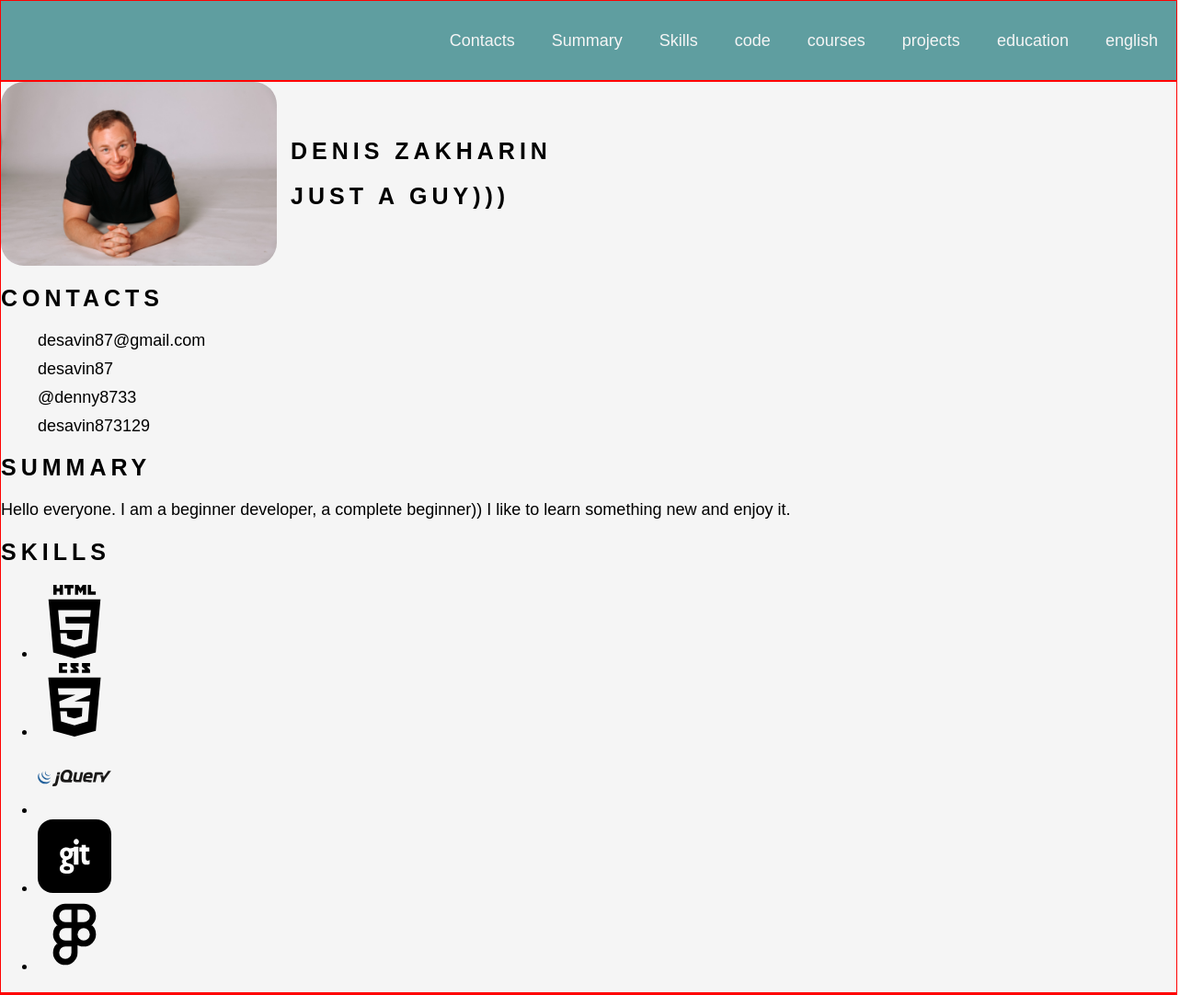
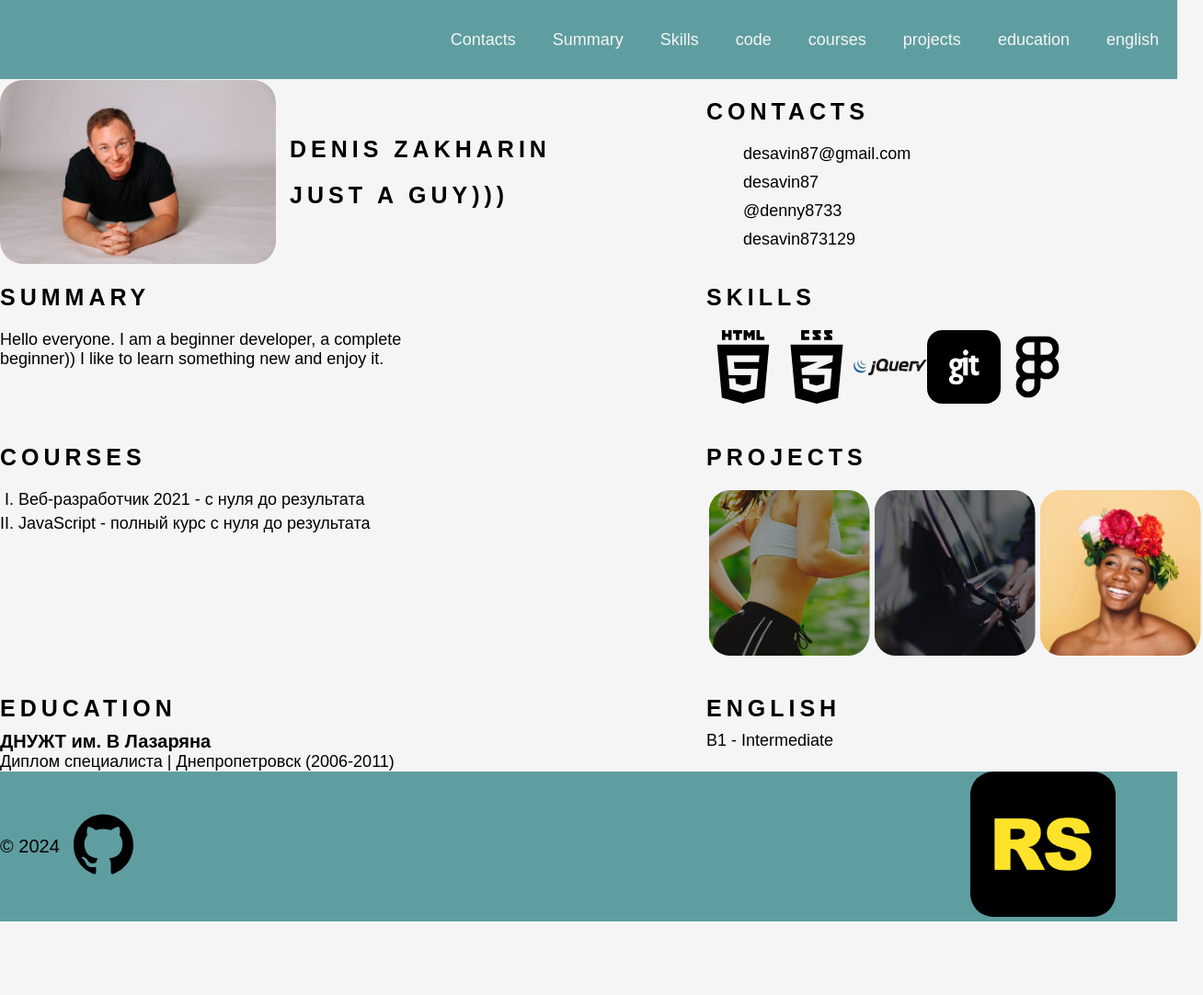
Before and after one commit to desavin87/rsschool-cv, a plain HTML site: page index.html in a window 1280 px wide. Shown: the whole page at 92% size, 1308 px wide, since content can reach past the window. After the commit the page ends 1002 px from the top, so only its background shows below. Drawn offline with Linux system fonts and the light colour scheme; a web font is replaced by a local one.

Commit message:
feat: add footer

```diff
--- a/index.html
+++ b/index.html
@@ -31,7 +31,7 @@
 		</div>
 	</header>
 	<main class="main">
-		<div class="container">
+		<div class="container main-container">
 			<section class="photo">
 				<img src="./assets/img/photo.JPG" alt="photo">
 				<div class="wrapper">
@@ -51,7 +51,8 @@
 			</section>
 			<section class="section" id="summary">
 				<h2 class="section-title">summary</h2>
-				<p>Hello everyone. I am a beginner developer, a complete beginner)) I like to learn something new and enjoy
+				<p class="summary-text">Hello everyone. I am a beginner developer, a complete beginner)) I like to learn
+					something new and enjoy
 					it.</p>
 			</section>
 			<section class="section" id="skills">
@@ -74,11 +75,48 @@
 					</li>
 				</ul>
 			</section>
+			<section class="section courses" id="courses">
+				<h2 class="section-title">courses</h2>
+				<ul>
+					<li>
+						<p>Веб-разработчик 2021 - с нуля до результата</p>
+					</li>
+					<li>
+						<p>JavaScript - полный курс с нуля до результата</p>
+					</li>
+				</ul>
+			</section>
+			<section class="section projects" id="projects">
+				<h2 class="section-title">projects</h2>
+				<ul class="projects-list">
+					<li class="projects-list-item"><a href="https://desavin87.github.io/Pulse/"><img
+								src="./assets/img/pulse.jpg" alt="promo"></a></li>
+					<li class="projects-list-item"><a href="https://desavin87.github.io/Uber/"><img
+								src="./assets/img/uber.jpg" alt="promo"></a></li>
+					<li class="projects-list-item"><a href="https://desavin87.github.io/thrivetaulk/"><img
+								src="./assets/img/flowers.jpg" alt="promo"></a></li>
+				</ul>
+			</section>
+			<section class="section education" id="education">
+				<h2 class="section-title">education</h2>
+				<p><span>ДНУЖТ им. В Лазаряна</span></p>
+				<p>Диплом специалиста | Днепропетровск (2006-2011)</p>
+			</section>
+			<section class="section english">
+				<h2 class="section-title">english</h2>
+				<p>B1 - Intermediate</p>
+			</section>
 		</div>
 	</main>
 	<footer class="footer">
-		<div class="container">
-
+		<div class="container footer-container">
+			<div class="footer-info">
+				<p>© 2024</p>
+				<a href=""><img src="./assets/icons/github-142-svgrepo-com.svg" alt="github"></a>
+			</div>
+			<div class="footer-logo">
+				<a href="https://rs.school/courses/javascript-ru"><img src="./assets/img/rs.png" alt="rs_school"></a>
+			</div>
 		</div>
 	</footer>
 </body>
--- a/style.css
+++ b/style.css
@@ -15,18 +15,31 @@ body {
 	min-height: 100vh;
 	margin: 0;
 	padding: 0;
+	background-color: whitesmoke;
 }
 
 .header {
-	border: 1px solid red;
 	background-color: #5F9EA0;
 }
-.main {
-	background-color: whitesmoke;
-	border: 1px solid red;
+
+.footer {
+	background-color: #5F9EA0;
 }
-.footer {
-	border: 1px solid red;
+
+.main-container {
+	display: flex;
+	flex-wrap: wrap;
+	justify-content: space-between;
+}
+
+.footer-container {
+	display: flex;
+	justify-content: space-between;
+	align-items: center;
+}
+
+.section {
+	width: 40%;
 }
 
 .container {
@@ -56,8 +69,6 @@ body {
 	color: red;
 }
 
-.section {
-}
 .section-title {
 		font-size: 25px;
 		font-weight: 700;
@@ -99,9 +110,97 @@ body {
 	margin-right: 15px;
 }
 
+.summary-text {
+	margin-top: 0;
+}
+
 .skills_list {
+	display: flex;
+	list-style-type: none;
+	padding-left: 0;
 }
 .skills_item img {
 	max-width: 80px;
 	max-height: 80px;
 }
+
+.courses ul {
+	padding-left: 20px;
+	margin: 0;
+}
+
+.courses li {
+	list-style-type: upper-roman;
+}
+
+.courses p {
+	margin: 5px 0;
+}
+
+.projects ul {
+	display: flex;
+	padding-left: 0;
+	list-style-type: none;
+}
+
+.projects li {
+	transition: all 0.7s ease;
+}
+
+.projects li:hover {
+	transform: scale(1.1);
+}
+
+.projects-list-item img {
+	width: 180px;
+	height: 180px;
+	padding: 0 2.5px;
+	object-fit: cover;
+	border-radius: 25px;
+}
+
+.education h2 {
+	margin-bottom: 10px;
+}
+
+.education span {
+	font-size: 20px;
+	font-weight: 700;
+}
+
+.education p {
+	margin: 0;
+}
+
+.english h2 {
+	margin-bottom: 10px;
+}
+
+.english p {
+	margin-top: 0;
+}
+
+.footer-info {
+	display: flex;
+	align-items: center;
+}
+
+.footer-info p {
+	font-size: 20px;
+}
+
+.footer-info img {
+	width: 80px;
+	height: 80px;
+	padding-left: 15px;
+}
+
+.footer-logo img {
+	width: 70%;
+	height: 70%;
+	border-radius: 25px;
+}
+
+.footer-logo a {
+	text-decoration: none;
+}
```
Also changed, not shown: assets/icons/github-142-svgrepo-com.svg (added), assets/img/flowers.jpg (added), assets/img/pulse.jpg (added), assets/img/rs.png (added), assets/img/uber.jpg (added).
